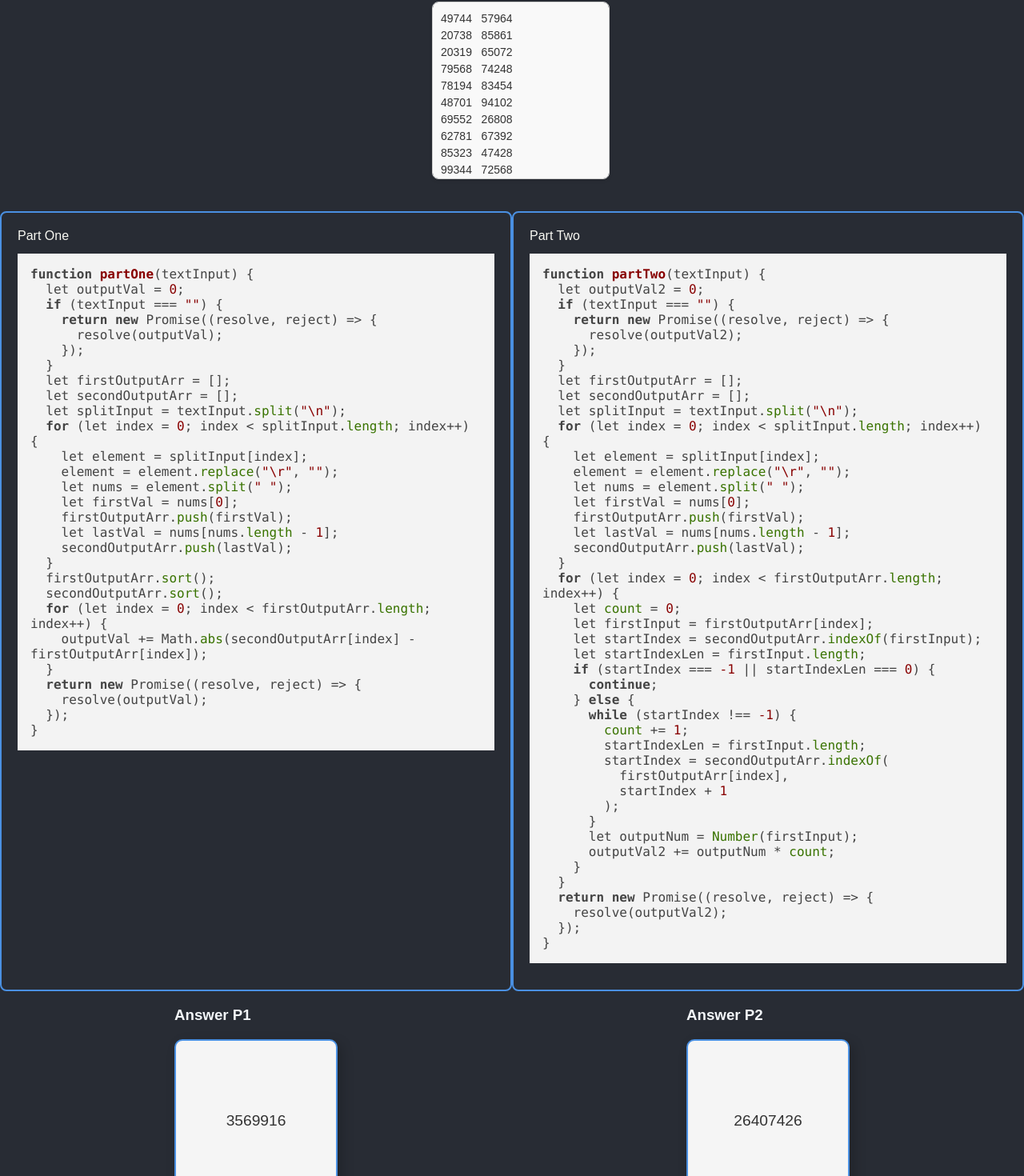
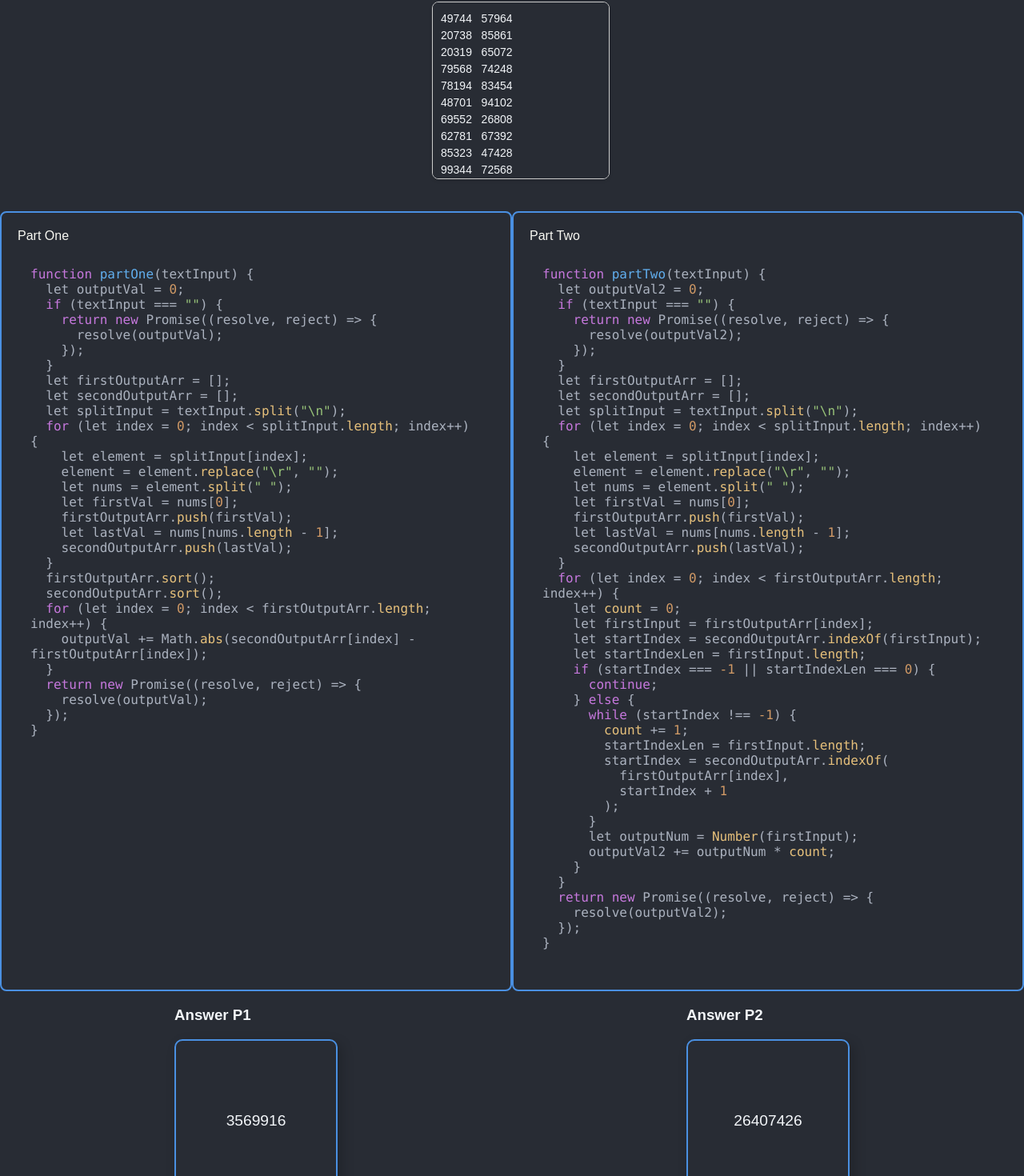
Before and after one commit to A-Murchison/aoc24, a React (Create React App) app: page /Day1 in a window 1280 px wide. Shown: the part 197-1667 px from the top of the page at 80% size. Built offline with nearby package versions, Linux system fonts and the light colour scheme.

Commit message:
stylezzz

```diff
--- a/src/Components/Template.js
+++ b/src/Components/Template.js
@@ -1,19 +1,22 @@
+import React, { useEffect, useRef } from "react";
+import hljs from "highlight.js";
+import "highlight.js/styles/atom-one-dark.css";
+
 import "../site.css";
-import hljs from "highlight.js";
-import "highlight.js/styles/default.css";
 
-export function Template(params) {
-  const nodes = document.querySelectorAll("pre code");
-  nodes.forEach((node) =>
-    hljs.highlightBlock(node, { languages: ["javascript"] })
-  );
+export function Template({ aoc }) {
+  const { dayText, input, output, output2, partOne, partTwo } = aoc;
 
-  const dayText = params.aoc.dayText;
-  const input = params.aoc.input;
-  const output = params.aoc.output;
-  const output2 = params.aoc.output2;
-  const partOne = params.aoc.partOne;
-  const partTwo = params.aoc.partTwo;
+  // Refs to access code blocks for highlighting
+  const partOneRef = useRef(null);
+  const partTwoRef = useRef(null);
+
+  useEffect(() => {
+    // Highlight specific code blocks after render
+    if (partOneRef.current) hljs.highlightElement(partOneRef.current);
+    if (partTwoRef.current) hljs.highlightElement(partTwoRef.current);
+  }, [partOne, partTwo]); // Re-run if code changes
+
   return (
     <div className="container dark-background">
       <h1 className="title">{dayText}</h1>
@@ -30,13 +33,13 @@ export function Template(params) {
         <div className="code-container">
           <span>Part One</span>
           <pre>
-            <code>{partOne}</code>
+            <code ref={partOneRef}>{partOne}</code>
           </pre>
         </div>
         <div className="code-container">
           <span>Part Two</span>
           <pre>
-            <code>{partTwo}</code>
+            <code ref={partTwoRef}>{partTwo}</code>
           </pre>
         </div>
       </div>
--- a/src/site.css
+++ b/src/site.css
@@ -37,26 +37,26 @@
   display: flex;
   align-items: center;
   justify-content: center;
-  background-color: #F5F5F5;
+  background-color: #282c34;
   border: 2px solid #4A90E2;
   border-radius: 10px;
   box-shadow: 5px 5px 15px rgba(0, 0, 0, 0.2);
   font-size: 1.2rem;
   font-weight: 500;
-  color: #333;
+  color: #f2f5f8;
 }
 .box-input-text {
   height: 200px;
   max-width: 80%;
   display: flex;
   justify-content: center;
-  background-color: #F5F5F5;
+  background-color: #282c34;
   border: 2px solid #4A90E2;
   border-radius: 10px;
   box-shadow: 5px 5px 15px rgba(0, 0, 0, 0.2);
   font-size: 1.2rem;
   font-weight: 500;
-  color: #333;
+  color: #f2f5f8;
 }
 
 .read-only-container {
@@ -81,11 +81,11 @@
   padding: 10px;
   border: 1px solid #ccc;
   border-radius: 8px;
-  background-color: #f9f9f9;
+  background-color: #282c34;
   font-family: 'Arial', sans-serif;
   font-size: 14px;
   line-height: 1.5;
-  color: #333;
+  color: #f2f5f8;
   resize: none;
   box-shadow: 0 2px 4px rgba(0, 0, 0, 0.1);
 }
@@ -241,3 +241,32 @@ pre, code {
 .navbar .dropdown-menu {
   margin-top: 10px;
 }
+
+/* Scroll bar track */
+::-webkit-scrollbar {
+  width: 8px; /* Width of the vertical scrollbar */
+  height: 8px; /* Height of the horizontal scrollbar */
+}
+
+/* Scroll bar track */
+::-webkit-scrollbar-track {
+  background: #1e1e1e; /* Dark background */
+  border-radius: 4px;
+}
+
+/* Scroll bar thumb */
+::-webkit-scrollbar-thumb {
+  background: #4b8bfc; /* Blue thumb color */
+  border-radius: 4px;
+  border: 2px solid #1e1e1e; /* Match track color for a seamless design */
+}
+
+/* Scroll bar hover effect */
+::-webkit-scrollbar-thumb:hover {
+  background: #367cfb; /* Slightly brighter blue on hover */
+}
+
+/* Optional: Styling for horizontal scrollbars */
+::-webkit-scrollbar-corner {
+  background: #1e1e1e; /* Matches the track */
+}
```
